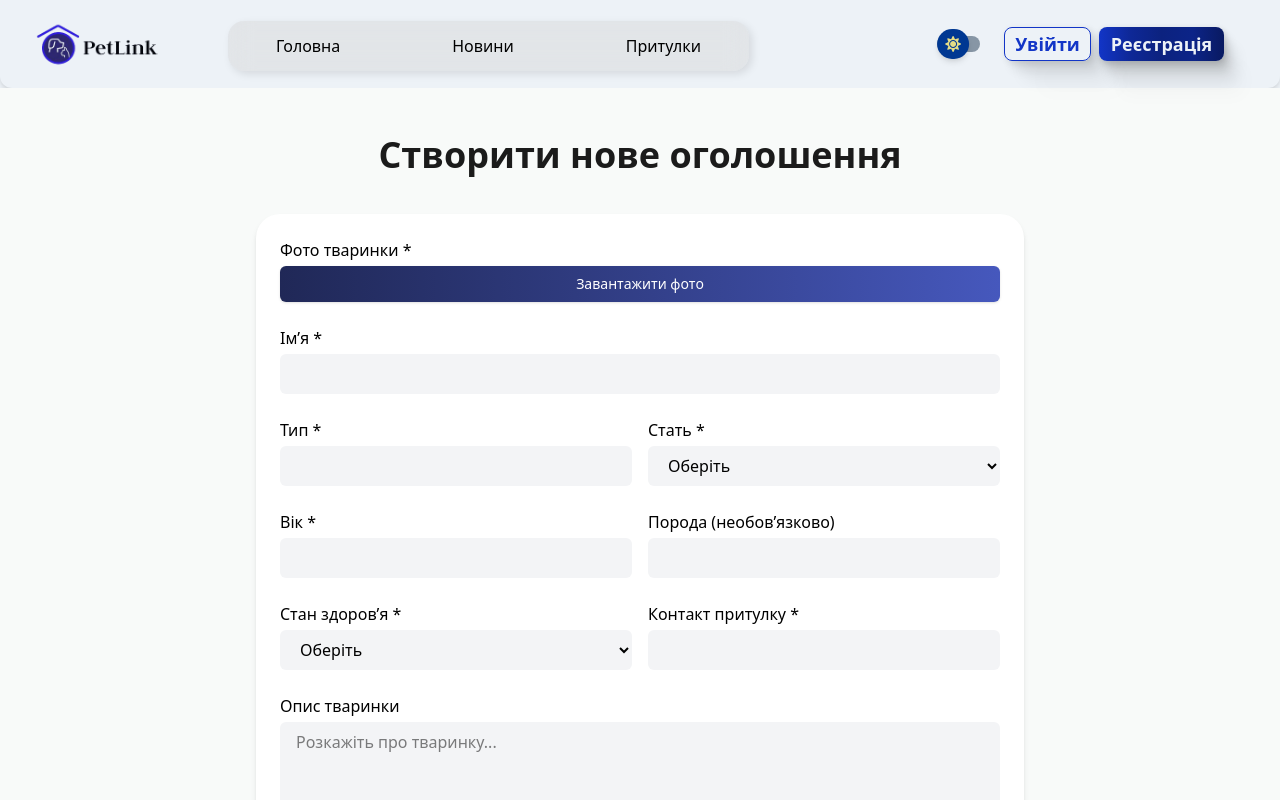
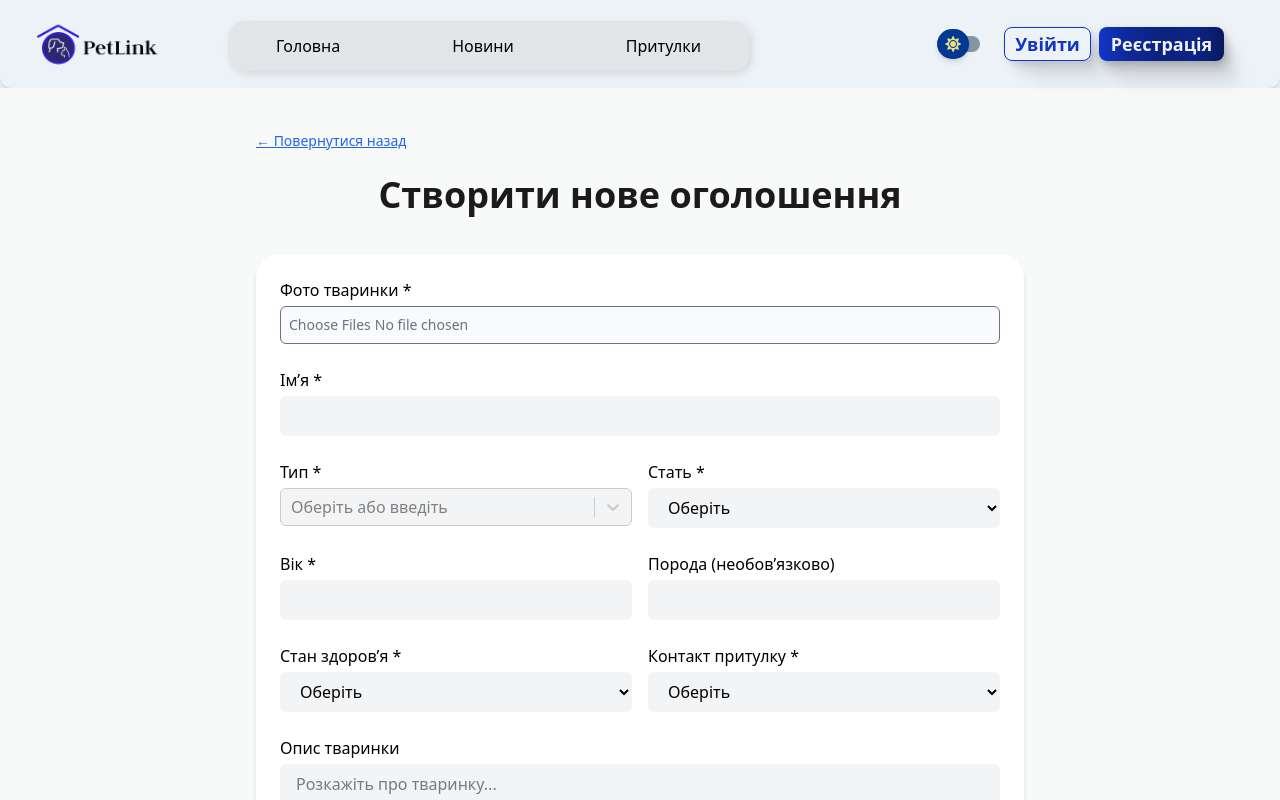
Before and after one commit to Miar0/Django-React-3DN, a React (Vite) app in the folder frontend/: page /announcements/create in a window 1280 px wide. Shown: the top 800 px of the page. Built offline with nearby package versions, Linux system fonts and the light colour scheme.

Commit message:
feat: add create announcement form with image upload, validation and localStorage
- add CreateAnnouncementPage with full form logic

-support multiple image uploads with preview and delete

- add limit of max 10 images

- auto-resize image previews depending on amount

```diff
--- a/frontend/package.json
+++ b/frontend/package.json
@@ -17,6 +17,7 @@
     "react-icons": "^5.5.0",
     "react-paginate": "^8.3.0",
     "react-router-dom": "^7.5.0",
+    "react-select": "^5.10.1",
     "styled-components": "^6.1.17",
     "tailwindcss": "^4.1.3"
   },
--- a/frontend/src/pages/CreateAnnouncementPage.jsx
+++ b/frontend/src/pages/CreateAnnouncementPage.jsx
@@ -1,9 +1,20 @@
 import React, { useState } from 'react';
 import { useNavigate } from 'react-router-dom';
+import Select from 'react-select';
+import shelters from '../data/shelters';
+import { savePetToStorage } from '../utils/storage';
+
+const allTypeOptions = [
+    'Собака', 'Кіт', 'Хом’як', 'Кролик', 'Папуга', 'Рибка', 'Черепаха',
+    'Морська свинка', 'Поні', 'Їжак', 'Єнот', 'Фретка', 'Козлик', 'Гусак',
+    'Сова', 'Качка', 'Орел', 'Канарейка', 'Курка', 'Індик'
+].map((item) => ({ value: item, label: item }));
+
+const topFiveTypes = allTypeOptions.slice(0, 5);
 
 const CreateAnnouncementPage = () => {
     const navigate = useNavigate();
-
+    const [selectedImages, setSelectedImages] = useState([]); // [{file, url}]
     const [formData, setFormData] = useState({
         name: '',
         type: '',
@@ -13,101 +24,157 @@ const CreateAnnouncementPage = () => {
         description: '',
         healthStatus: '',
         contact: '',
-        image: null,
-        imagePreview: null,
     });
 
     const handleChange = (e) => {
         const { name, value } = e.target;
-        setFormData(prev => ({ ...prev, [name]: value }));
+        setFormData((prev) => ({ ...prev, [name]: value }));
     };
 
-    const handleImageChange = (e) => {
-        const file = e.target.files[0];
-        if (file) {
-            setFormData(prev => ({
-                ...prev,
-                image: file,
-                imagePreview: URL.createObjectURL(file),
+    const handleTypeChange = (selected) => {
+        setFormData((prev) => ({ ...prev, type: selected ? selected.value : '' }));
+    };
+
+    const handleImageAdd = (e) => {
+        const files = Array.from(e.target.files);
+        const total = selectedImages.length + files.length;
+
+        if (total > 10) {
+            alert('Можна завантажити максимум 10 фото!');
+            return;
+        }
+
+        const newImages = files.map(file => ({
+            file,
+            url: URL.createObjectURL(file)
         }));
-        }
+
+        setSelectedImages((prev) => [...prev, ...newImages]);
+    };
+
+    const removeImage = (index) => {
+        setSelectedImages(prev => prev.filter((_, i) => i !== index));
     };
 
     const handleSubmit = (e) => {
         e.preventDefault();
-        const { name, type, age, gender, healthStatus, contact, image } = formData;
-        if (!name || !type || !age || !gender || !healthStatus || !contact || !image) {
-            alert("Будь ласка, заповніть всі обов’язкові поля!");
+        const { name, type, age, gender, healthStatus, contact } = formData;
+        if (!name || !type || !age || !gender || !healthStatus || !contact || selectedImages.length === 0) {
+            alert('Будь ласка, заповніть всі обов’язкові поля!');
             return;
         }
 
-        console.log('📝 Дані оголошення:', formData);
+        const newPet = {
+            id: Date.now(),
+            ...formData,
+            images: selectedImages.map(img => img.url),
+        };
+
+        savePetToStorage(newPet);
         navigate('/announcements');
     };
 
     return (
         <div className="min-h-screen bg-[#F8FAF9] dark:bg-dark-fond py-10 px-4 md:px-12">
+            {/* Назад */}
+            <div className="max-w-3xl mx-auto mb-4">
+                <button
+                    type="button"
+                    onClick={() => navigate(-1)}
+                    className="text-[#2563EB] dark:text-blue-400 underline text-sm"
+                >
+                    ← Повернутися назад
+                </button>
+            </div>
+
             <h1 className="text-[28px] md:text-[36px] font-bold text-[#1B1B1B] dark:text-white mb-8 text-center">
                 Створити нове оголошення
             </h1>
 
-            <form onSubmit={handleSubmit}
-                  className="max-w-3xl mx-auto bg-white dark:bg-[#1C1C2E] p-6 rounded-3xl shadow-md space-y-6">
+            <form
+                onSubmit={handleSubmit}
+                className="max-w-3xl mx-auto bg-white dark:bg-[#1C1C2E] p-6 rounded-3xl shadow-md space-y-6"
+            >
                 {/* Фото */}
                 <div>
-                    <label className="block mb-1 font-medium dark:text-white">Фото
-                        тваринки *</label>
-
-                    <div className="w-full">
-                        <label
-                            htmlFor="imageUpload"
-                            className="cursor-pointer block text-center text-sm text-white bg-gradient-to-r from-[#202857] to-[#4658BD] px-4 py-2 rounded-md shadow hover:opacity-90 transition"
-                        >
-                            Завантажити фото
-                        </label>
+                    <label className="block mb-1 font-medium dark:text-white">Фото тваринки *</label>
                     <input
-                            id="imageUpload"
                         type="file"
                         accept="image/*"
-                            onChange={handleImageChange}
-                            className="hidden"
+                        multiple
+                        onChange={handleImageAdd}
+                        className="w-full text-sm text-gray-500 dark:text-gray-300 bg-gray-50 dark:bg-gray-700 border rounded-md p-2"
                     />
+                    {selectedImages.length > 0 && (
+                        <div
+                            className={`grid gap-4 mt-4 ${
+                                selectedImages.length <= 2
+                                    ? 'grid-cols-1 md:grid-cols-2'
+                                    : 'grid-cols-2 md:grid-cols-3 lg:grid-cols-4'
+                            }`}
+                        >
+                            {selectedImages.map((img, index) => (
+                                <div key={index} className="relative group">
+                                    <img
+                                        src={img.url}
+                                        alt={`preview-${index}`}
+                                        className="rounded-xl w-full object-cover max-h-[160px]"
+                                    />
+                                    <button
+                                        type="button"
+                                        onClick={() => removeImage(index)}
+                                        className="absolute top-1 right-1 bg-black/60 text-white rounded-full w-6 h-6 text-xs flex items-center justify-center opacity-0 group-hover:opacity-100 transition"
+                                    >
+                                        ✕
+                                    </button>
                                 </div>
-
-                    {formData.imagePreview && (
-                        <img
-                            src={formData.imagePreview}
-                            alt="preview"
-                            className="mt-4 rounded-xl w-full max-h-[300px] object-cover"
-                        />
+                            ))}
+                        </div>
                     )}
                 </div>
 
-
-                {/* Імʼя */}
+                {/* Ім’я */}
                 <div>
-                    <label className="block mb-1 font-medium dark:text-white">Ім’я
-                        *</label>
-                    <input type="text" name="name" value={formData.name}
+                    <label className="block mb-1 font-medium dark:text-white">Ім’я *</label>
+                    <input
+                        type="text"
+                        name="name"
+                        value={formData.name}
                         onChange={handleChange}
-                           className="w-full px-4 py-2 rounded-md bg-gray-100 dark:bg-gray-700 text-black dark:text-white"/>
+                        className="w-full px-4 py-2 rounded-md bg-gray-100 dark:bg-gray-700 text-black dark:text-white"
+                    />
                 </div>
 
                 {/* Тип / Стать */}
                 <div className="grid grid-cols-2 gap-4">
                     <div>
-                        <label className="block mb-1 font-medium dark:text-white">Тип
-                            *</label>
-                        <input type="text" name="type" value={formData.type}
-                               onChange={handleChange}
-                               className="w-full px-4 py-2 rounded-md bg-gray-100 dark:bg-gray-700 text-black dark:text-white"/>
+                        <label className="block mb-1 font-medium dark:text-white">Тип *</label>
+                        <Select
+                            options={allTypeOptions}
+                            onChange={handleTypeChange}
+                            placeholder="Оберіть або введіть"
+                            isClearable
+                            isSearchable
+                            className="react-select-container"
+                            classNamePrefix="react-select"
+                            styles={{
+                                control: (base) => ({
+                                    ...base,
+                                    backgroundColor: '#f3f4f6',
+                                    borderRadius: '0.375rem',
+                                }),
+                            }}
+                            defaultOptions={topFiveTypes}
+                        />
                     </div>
                     <div>
-                        <label className="block mb-1 font-medium dark:text-white">Стать
-                            *</label>
-                        <select name="gender" value={formData.gender}
+                        <label className="block mb-1 font-medium dark:text-white">Стать *</label>
+                        <select
+                            name="gender"
+                            value={formData.gender}
                             onChange={handleChange}
-                                className="w-full px-4 py-2 rounded-md bg-gray-100 dark:bg-gray-700 text-black dark:text-white">
+                            className="w-full px-4 py-2 rounded-md bg-gray-100 dark:bg-gray-700 text-black dark:text-white"
+                        >
                             <option value="">Оберіть</option>
                             <option value="Самець">Самець</option>
                             <option value="Самка">Самка</option>
@@ -118,61 +185,79 @@ const CreateAnnouncementPage = () => {
                 {/* Вік / Порода */}
                 <div className="grid grid-cols-2 gap-4">
                     <div>
-                        <label className="block mb-1 font-medium dark:text-white">Вік
-                            *</label>
-                        <input type="text" name="age" value={formData.age}
+                        <label className="block mb-1 font-medium dark:text-white">Вік *</label>
+                        <input
+                            type="text"
+                            name="age"
+                            value={formData.age}
                             onChange={handleChange}
-                               className="w-full px-4 py-2 rounded-md bg-gray-100 dark:bg-gray-700 text-black dark:text-white"/>
+                            className="w-full px-4 py-2 rounded-md bg-gray-100 dark:bg-gray-700 text-black dark:text-white"
+                        />
                     </div>
                     <div>
-                        <label className="block mb-1 font-medium dark:text-white">Порода
-                            (необов’язково)</label>
-                        <input type="text" name="breed" value={formData.breed}
+                        <label className="block mb-1 font-medium dark:text-white">Порода (необов’язково)</label>
+                        <input
+                            type="text"
+                            name="breed"
+                            value={formData.breed}
                             onChange={handleChange}
-                               className="w-full px-4 py-2 rounded-md bg-gray-100 dark:bg-gray-700 text-black dark:text-white"/>
+                            className="w-full px-4 py-2 rounded-md bg-gray-100 dark:bg-gray-700 text-black dark:text-white"
+                        />
                     </div>
                 </div>
 
-                {/* Стан здоровʼя / Контакт */}
+                {/* Стан / Контакт */}
                 <div className="grid grid-cols-2 gap-4">
                     <div>
-                        <label className="block mb-1 font-medium dark:text-white">Стан
-                            здоров’я *</label>
-                        <select name="healthStatus" value={formData.healthStatus}
+                        <label className="block mb-1 font-medium dark:text-white">Стан здоров’я *</label>
+                        <select
+                            name="healthStatus"
+                            value={formData.healthStatus}
                             onChange={handleChange}
-                                className="w-full px-4 py-2 rounded-md bg-gray-100 dark:bg-gray-700 text-black dark:text-white">
+                            className="w-full px-4 py-2 rounded-md bg-gray-100 dark:bg-gray-700 text-black dark:text-white"
+                        >
                             <option value="">Оберіть</option>
                             <option value="Здоровий">Здоровий</option>
                             <option value="Потребує лікування">Потребує лікування</option>
                         </select>
                     </div>
                     <div>
-                        <label className="block mb-1 font-medium dark:text-white">Контакт
-                            притулку *</label>
-                        <input type="text" name="contact" value={formData.contact}
+                        <label className="block mb-1 font-medium dark:text-white">Контакт притулку *</label>
+                        <select
+                            name="contact"
+                            value={formData.contact}
                             onChange={handleChange}
-                               className="w-full px-4 py-2 rounded-md bg-gray-100 dark:bg-gray-700 text-black dark:text-white"/>
+                            className="w-full px-4 py-2 rounded-md bg-gray-100 dark:bg-gray-700 text-black dark:text-white"
+                        >
+                            <option value="">Оберіть</option>
+                            {shelters.map((shelter) => (
+                                <option key={shelter.id} value={shelter.contact}>
+                                    {shelter.name} ({shelter.contact})
+                                </option>
+                            ))}
+                        </select>
                     </div>
                 </div>
 
                 {/* Опис */}
                 <div>
-                    <label className="block mb-1 font-medium dark:text-white">Опис
-                        тваринки</label>
+                    <label className="block mb-1 font-medium dark:text-white">Опис тваринки</label>
                     <textarea
                         name="description"
                         value={formData.description}
                         onChange={handleChange}
                         rows={4}
                         placeholder="Розкажіть про тваринку..."
-                        className="w-full px-4 py-2 rounded-md bg-gray-100 dark:bg-gray-700 text-black dark:text-white"
+                        className="w-full px-4 py-2 rounded-md bg-gray-100 dark:bg-gray-700 text-black dark:text-white resize-none overflow-y-auto max-h-40"
                     ></textarea>
                 </div>
 
-                {/* Submit */}
+                {/* Кнопка */}
                 <div className="text-center">
-                    <button type="submit"
-                            className="bg-[#2563EB] text-white py-2 px-6 rounded-full hover:bg-[#1E40AF] transition">
+                    <button
+                        type="submit"
+                        className="bg-[#2563EB] text-white py-2 px-6 rounded-full hover:bg-[#1E40AF] transition"
+                    >
                         Створити оголошення
                     </button>
                 </div>
--- /dev/null
+++ b/frontend/src/utils/storage.js
@@ -0,0 +1,16 @@
+const STORAGE_KEY = 'announcements_pets';
+
+export const getPetsFromStorage = () => {
+    const data = localStorage.getItem(STORAGE_KEY);
+    return data ? JSON.parse(data) : [];
+};
+
+export const savePetToStorage = (pet) => {
+    const current = getPetsFromStorage();
+    localStorage.setItem(STORAGE_KEY, JSON.stringify([...current, pet]));
+};
+
+export const getPetById = (id) => {
+    const all = getPetsFromStorage();
+    return all.find((p) => p.id === Number(id));
+};
```
Also changed, not shown: frontend/src/pages/AnimalDetailPage.jsx (+23 -40 lines), frontend/src/pages/AnnouncementPage.jsx (+39 -53 lines), 1 other file (tests, documents, lock files or other folders). Lines whose indentation alone changed are shown as unchanged.
